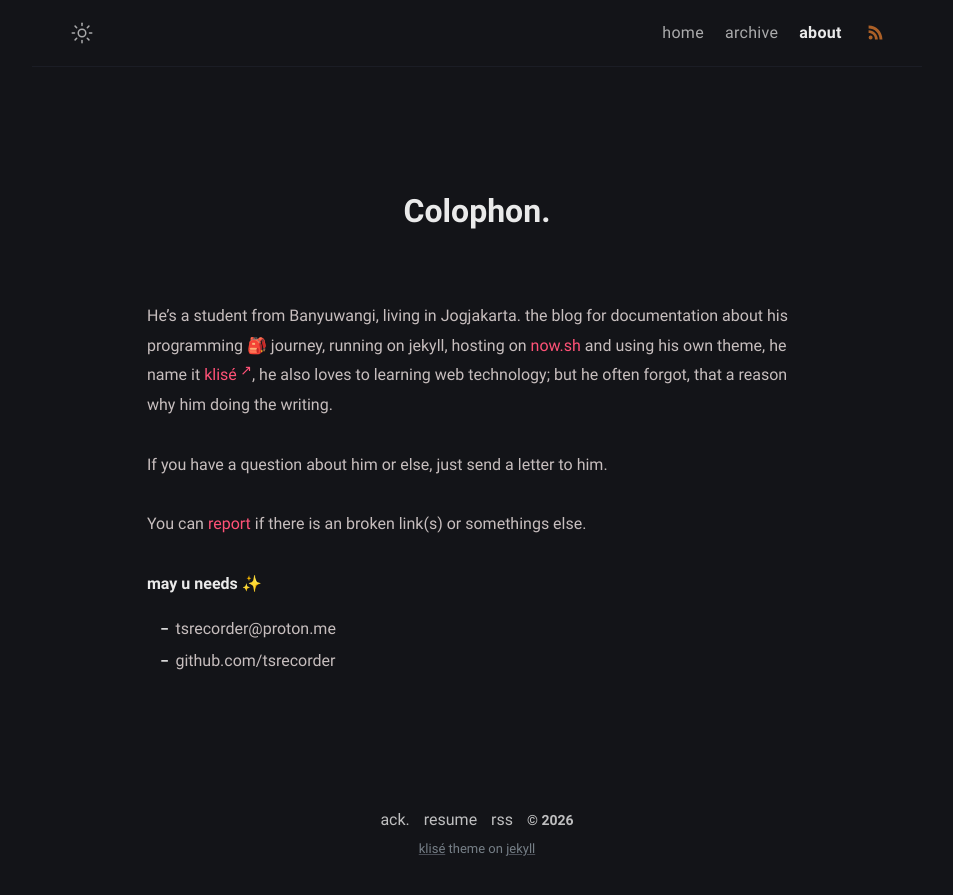
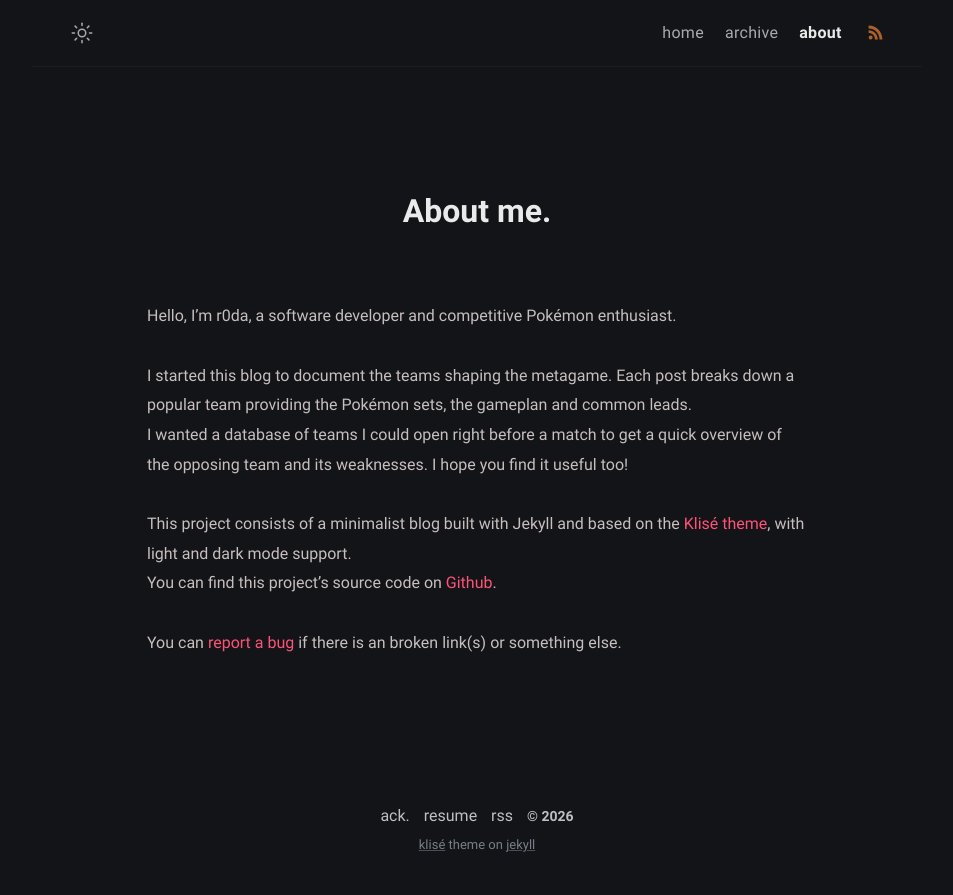
Before and after one commit to tsrecorder/tsrecorder.github.io, a Jekyll site: the page built from about.md, in a window 1280 px wide. Shown: the top 895 px of the page, without its empty margins (163-1116 px from the left). Built offline with Jekyll 4.4.1, drawn with Linux system fonts in a browser that asks for light colours.

Commit message:
Added a About me page

```diff
--- a/_config.yml
+++ b/_config.yml
@@ -2,6 +2,9 @@
 title: Ts. Recorder # site title
 description: >- # site description
   Competitive Pokémon teams, recorded.
+about: |- # site about
+  This project consists of a minimalist blog built with Jekyll and based on the <a href="https://github.com/piharpi/jekyll-klise" target="_blank">Klisé theme</a>, with light and dark mode support.
+  You can find this project's source code on <a href="https://github.com/tsrecorder/tsrecorder.github.io" target="_blank">Github</a>.
 lang: en-US # default lang
 timezone: Europe/Lisbon # set your timezone
 image: assets/img/avatar.png # This image used for Open Graph more info https://ogp.me/
@@ -10,11 +13,12 @@ mode: dark # default theme "dark" | "light"
 
 # Profile settings
 author:
-  name: Ts. Recorder # author name
-  bio: >- # tell to the world
-    Minimalist blog focused on documenting competitive Pokémon teams with breakdowns and usage tips.
-    Project built with Jekyll and based on the Klisé theme, with light and dark mode support.
-    Source code on <a href="https://github.com/tsrecorder/tsrecorder.github.io" target="_blank" rel="noopener">github</a>.
+  name: r0da # author name
+  bio: |-
+    Hello, I'm r0da, a software developer and competitive Pokémon enthusiast.
+
+    I started this blog to document the teams shaping the metagame. Each post breaks down a popular team providing the Pokémon sets, the gameplan and common leads.
+    I wanted a database of teams I could open right before a match to get a quick overview of the opposing team and its weaknesses. I hope you find it useful too!
   username: tsrecorder # general username
   github: tsrecorder # github username
   twitter: tsrecorder2026 # twitter username
--- a/_sass/klise/_post.scss
+++ b/_sass/klise/_post.scss
@@ -91,7 +91,6 @@
     color: $text-link-blue;
     text-decoration: none;
     &[target="_blank"]::after {
-      content: " \2197";
       font-size: $small-font-size;
       line-height: 0;
       position: relative;
--- a/about.md
+++ b/about.md
@@ -1,18 +1,13 @@
 ---
-title: Colophon
+title: About me
 permalink: /about/
 layout: page
-excerpt: Hello peeps, I'm student of computer science from Banyuwangi, living in Jogjakarta. This blog for documentation about my programming journey, running on jekyll, hosting on netlify and using my own simple theme.
+excerpt: Hello, I'm r0da, a software developer and competitive Pokémon enthusiast. I started this blog to document the teams shaping the metagame. Each post breaks down a popular team providing the Pokémon sets, the gameplan and common leads.
 comments: false
 ---
 
-He's a student from Banyuwangi, living in Jogjakarta. the blog for documentation about his programming 🎒 journey, running on jekyll, hosting on [now.sh](http://now.sh) and using his own theme, he name it <a href="https://github.com/piharpi/jekyll-klise" target="_blank" rel="noopener">klisé</a>, he also loves to learning web technology; but he often forgot, that a reason why him doing the writing.
+{{ site.author.bio | markdownify }}
 
-If you have a question about him or else, just send a letter to him.
+{{ site.about | markdownify }}
 
-You can [report](http://github.com/piharpi/jekyll-klise/issues/new) if there is an broken link(s) or somethings else.
-
-**may u needs ✨**
-
-- {{ site.author.email }}
-- github.com/{{ site.author.github }}
+You can [report a bug](http://github.com/tsrecorder/tsrecorder.github.io/issues/new) if there is an broken link(s) or something else.
```
